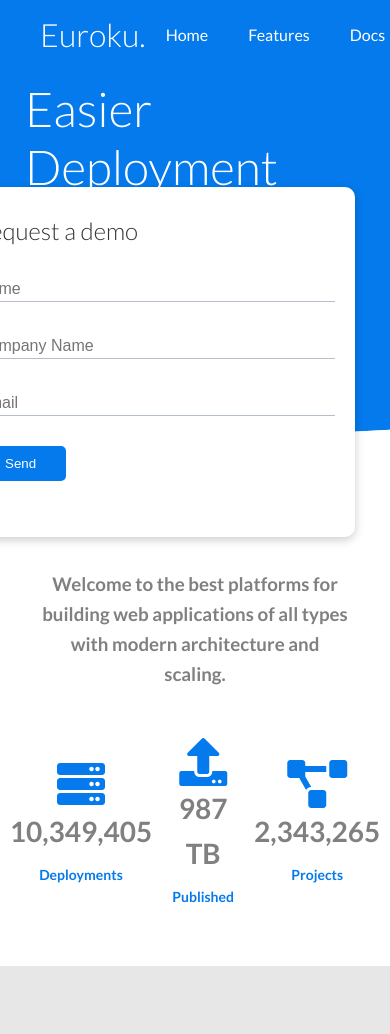
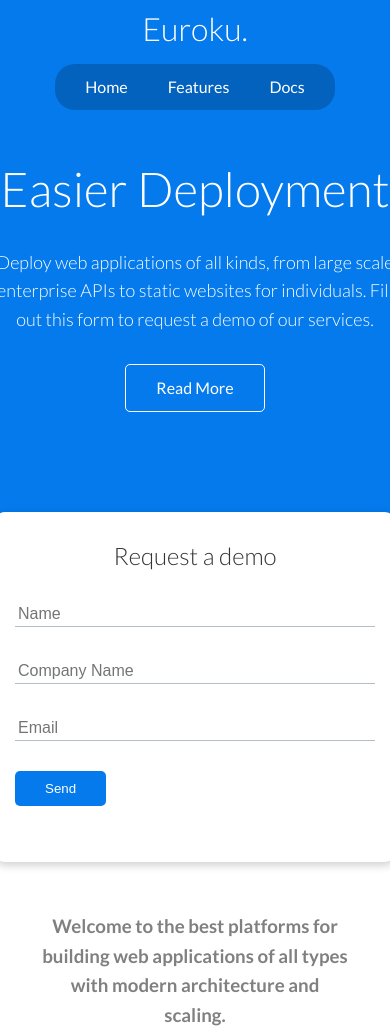
Before and after one commit to femmor/Euroku-template, a plain HTML site: page index.html in a window 390 px wide. Shown: the top 1034 px of the page. Drawn offline with Linux system fonts and the light colour scheme.

Commit message:
added media query for the homepage

```diff
--- a/css/style.css
+++ b/css/style.css
@@ -214,3 +214,53 @@ img {
 .socials a {
     margin: 10px;
 }
+
+/* Media Queries */
+
+/* Tablets and under */
+@media(max-width: 768px) {
+    .grid,
+    .showcase .grid,
+    .stats .grid,
+    .cli .grid,
+    .cloud .grid {
+        grid-template-columns: 1fr;
+        grid-template-rows: 1fr;
+    }
+
+    .showcase {
+        height: auto;
+    }
+
+    .showcase-text {
+        margin-top: 40px;
+        text-align: center;
+    }
+
+    .showcase-form {
+        justify-self: center;
+        margin: auto;
+    }
+
+    .cli .grid > *:first-child {
+        grid-column: 1;
+        grid-row: 1;
+    }
+}
+
+/* Mobile */
+@media(max-width: 500px) {
+    .navbar {
+        height: 110px;
+    }
+
+    .navbar .flex {
+        flex-direction: column;
+    }
+
+    .navbar ul {
+        padding: 10px;
+        background-color: rgba(0, 0, 0, .2);
+        border-radius: 20px;
+    }
+}
--- a/index.html
+++ b/index.html
@@ -39,7 +39,7 @@
             </div>
 
             <div class="showcase-form card">
-                <h2>Request a demo</h2>
+                <h2 class="text-center">Request a demo</h2>
                 <form>
                     <div class="form-control">
                         <input type="text" name="name" placeholder="Name" required>
```
